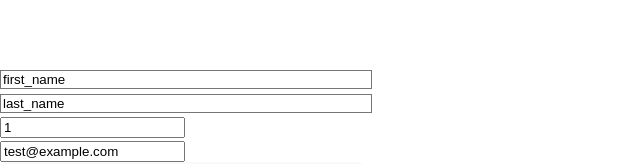
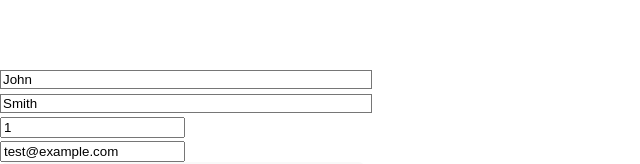
Before and after one commit to RyoGreen/practice_typescript, a React (Vite) app in the folder react/: page /form in a window 1280 px wide. Shown: the part 248-412 px from the top of the page, without its empty margins (0-640 px from the left). Built offline with nearby package versions, Linux system fonts and the light colour scheme.

Commit message:
create user form data

```diff
--- a/react/src/context/userContext.tsx
+++ b/react/src/context/userContext.tsx
@@ -1,9 +1,10 @@
 import { createContext } from "react";
 import React from "react";
 
-export type User = {
+type User = {
     id: number;
-    name: string;
+    firstName: string;
+    lastName: string;
     age: number;
 }
 
@@ -18,7 +19,8 @@ export const UserProvider: React.FC<Props> = ({ children }) => {
         <UserContext.Provider
             value={{
                 id: 1,
-                name: "John Doe",
+                firstName: "John",
+                lastName: "Smith",
                 age: 30,
             }}
         >
--- a/react/src/features/Form/components/TextField.tsx
+++ b/react/src/features/Form/components/TextField.tsx
@@ -1,21 +1,17 @@
 import type { UseFormRegister } from "react-hook-form";
+import type { UserFormData } from "../../../schemas/user";
 
-type FormData = {
-    firstname: string;
-    lastName: string;
+type Props = {
+    register: UseFormRegister<UserFormData>;
 };
 
-type Props = {
-    register: UseFormRegister<FormData>;
-};
-
-export default function NameFields({ register }: Props) {
+export default function TextField({ register }: Props) {
     return (
         <div className="space-y-2">
             <input
                 type="text"
                 placeholder="First name"
-                {...register("firstname")}
+                {...register("firstName")}
                 className="border px-2 py-1 rounded w-full"
             />
             <input
--- a/react/src/pages/Form.tsx
+++ b/react/src/pages/Form.tsx
@@ -2,19 +2,17 @@ import TextField from "../features/Form/components/TextField"
 import NumberField from "../features/Form/components/NumberField"
 import EmailField from "../features/Form/components/EmailField"
 import { useForm } from "react-hook-form";
+import { useContext } from "react";
+import { UserContext } from "../context/userContext";
+import type { UserFormData } from "../schemas/user";
 
-type FormDate = {
-    firstname: string;
-    lastName: string;
-    number: number;
-    email: string;
-}
 
 const Form: React.FC = () => {
-    const { register, handleSubmit, } = useForm<FormDate>({
+    const user = useContext(UserContext)
+    const { register, handleSubmit, } = useForm<UserFormData>({
         defaultValues: {
-            firstname: "first_name",
-            lastName: "last_name",
+            firstName: user ? user.firstName : "first_name",
+            lastName: user ? user.lastName : "last_name",
             number: 1,
             email: "test@example.com"
         }
--- a/react/src/pages/Home.tsx
+++ b/react/src/pages/Home.tsx
@@ -8,7 +8,7 @@ const Home: React.FC = () => {
     return (
         <div className="bg-gray-100">
             <div>Count: {count}</div>
-            <div>User: {user ? `${user.name} (${user.age})` : "No User"}</div>
+            <div>User: {user ? `${user.firstName} ${user.lastName} (${user.age})` : "No User"}</div>
             <HomeField title="Title First" message="Props First message" click={
                 () => {
                     setCount(count + 1)
--- a/react/src/schemas/student.ts
+++ /dev/null
@@ -1,11 +0,0 @@
-import { z } from "zod";
-
-export const studentSchema = z.object({
-    firstName: z.string().min(1, "名前は必須です"),
-    lastName: z.string().min(1, "苗字は必須です"),
-    email: z.string().email("メールアドレスが不正です"),
-    schoolId: z.string().min(1, "学校を選択してください"),
-    departmentId: z.string().min(1, "学科を選択してください"),
-});
-
-export type StudentFormData = z.infer<typeof studentSchema>;
```
